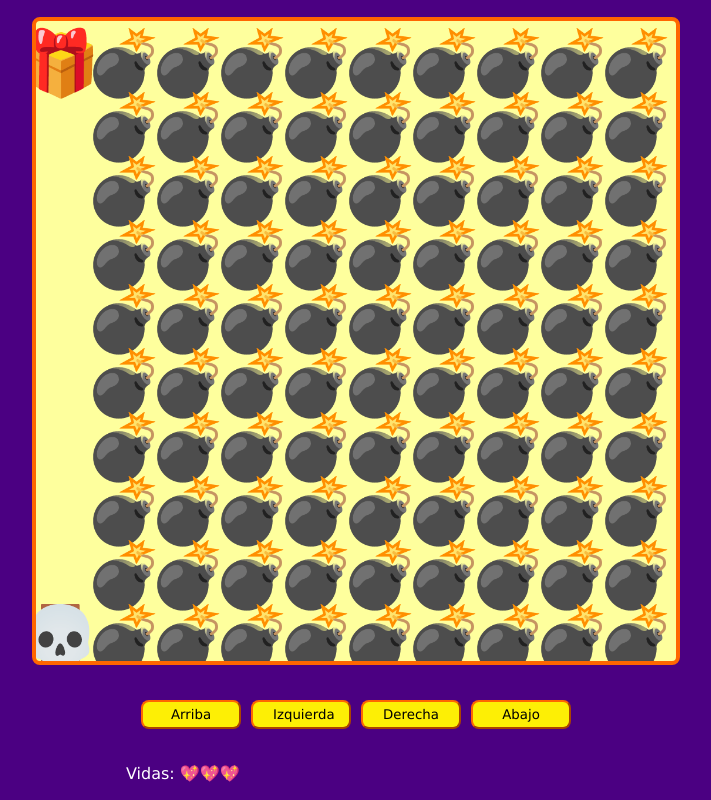
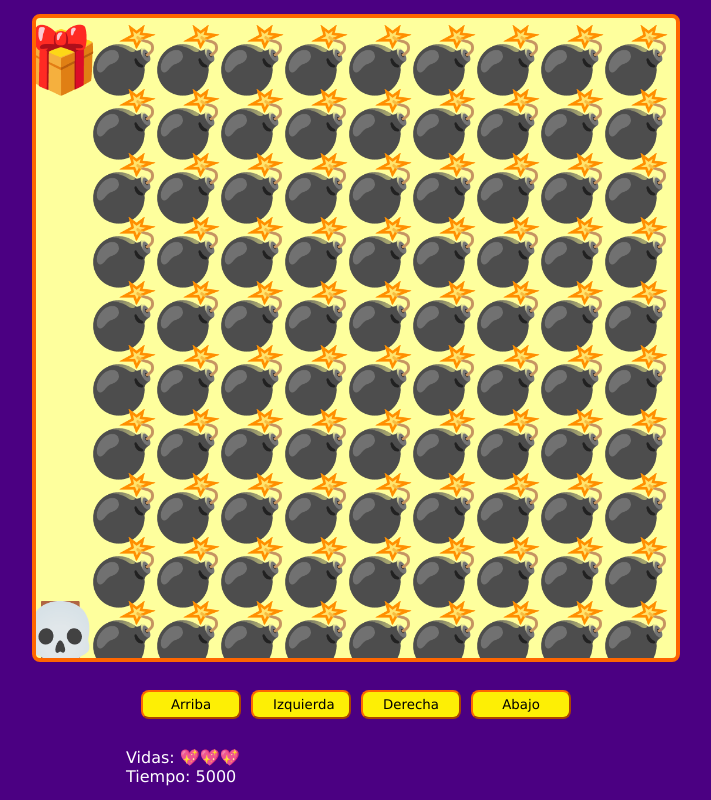
Before and after one commit to Luindex/Boomberman, a plain HTML site: page index.html in a window 1280 px wide. Shown: the whole page, without its empty margins (284-995 px from the left). Drawn offline with Linux system fonts and the light colour scheme.

Commit message:
Agrege el tiempo del jugador en partida

```diff
--- a/index.html
+++ b/index.html
@@ -19,6 +19,7 @@
       </div>
       <div class="messages">
         <p>Vidas: <span id="lives"></p>
+        <p>Tiempo: <span id="time"></span></p>
       </div>
     </div>
     <script src="./src/maps.js"></script>
--- a/src/game.js
+++ b/src/game.js
@@ -5,11 +5,17 @@ const btnLeft = document.querySelector("#left")
 const btnRight = document.querySelector("#right")
 const btnDown = document.querySelector("#down")
 const spanLives = document.querySelector("#lives")
+const spanTime = document.querySelector("#time")
 
 let canvasSize //Es variable el tama;a del cambas
 let elementsSize // Es variable el tama;no del elemento
 let level = 0 //indicamos que va a empezar en el nivel 0
 let lives = 3 // Le vamos a dar 3 vidas siempre para que inicie
+
+//Variables del Tiempo del jugador
+let timePlayer
+let timeInterval
+let timeStar
 
 const playerPosition = {
   //Creamos la posicion del jugador
@@ -54,6 +60,11 @@ function startGame() {
     gameWin() // llamamos la funcion gameWin()
     return
   }
+
+  if (!timeStar) {
+    timeStar = Date.now()
+    timeInterval = setInterval(showTime, 100) // llamamos a la Funcion cada 0.1 segundos
+  }
   const mapRows = map.trim().split("\n") //usamos .trim para limpiarlo y con .split le quitamos los saltos de linea
   const mapRowCols = mapRows.map((row) => row.trim().split(""))
   console.log({ map, mapRows, mapRowCols })
@@ -61,8 +72,8 @@ function startGame() {
   showLives()
 
   enemyPosition = []
+  game.clearRect(0, 0, canvasSize, canvasSize)
 
-  game.clearRect(0, 0, canvasSize, canvasSize)
   mapRowCols.forEach((row, rowI) => {
     row.forEach((col, colI) => {
       const emoji = emojis[col]
@@ -95,40 +106,6 @@ function startGame() {
   movePlayer() // hay que llamar la funcion de movimiento
 }
 
-function levelWin() {
-  //Funcion para incrementar niveles
-  console.log("Subiste de nivel")
-  level++ //Aumentamos el nivel
-  startGame() // llamamos a la funcion stargame por que alla estan los niveles
-}
-
-function levelFail() {
-  // Creamos la funcion la funcion para cuando chocamos
-  lives-- // si chocamos las vidas van a disminuir
-
-  if (lives <= 0) {
-    // si nos quedamos sin vidas
-    level = 0 // volvemos al nivel 1
-    lives = 3 // y volvemos a tener 3 vidas
-  }
-  playerPosition.x = undefined
-  playerPosition.y = undefined
-  startGame() // llamamos a stargame
-}
-
-function gameWin() {
-  //Creamos la funcion para acabar el juego
-  console.log("Ganaste el juego")
-}
-
-function showLives() {
-  const heartsArray = Array(lives).fill(emojis["HEART"]) // creamos un array [❤,❤,❤]
-  console.log(heartsArray)
-
-  spanLives.innerHTML = "" //Limpiamos las vidas antes de hacer el append
-  heartsArray.forEach((heart) => spanLives.append(heart)) // por cada vida
-}
-
 function movePlayer() {
   const gitfColisionX = playerPosition.x.toFixed(3) == giftPosition.x.toFixed(3) //toFixed es para formatear el numero y darle que tantos deciamles queremos
   const gitfColisionY = playerPosition.y.toFixed(3) == giftPosition.y.toFixed(3)
@@ -153,6 +130,47 @@ function movePlayer() {
   game.fillText(emojis["PLAYER"], playerPosition.x, playerPosition.y) // le inertamos el emoji a la posicion en X & Y
 }
 
+function levelWin() {
+  //Funcion para incrementar niveles
+  console.log("Subiste de nivel")
+  level++ //Aumentamos el nivel
+  startGame() // llamamos a la funcion stargame por que alla estan los niveles
+}
+
+function levelFail() {
+  // Creamos la funcion la funcion para cuando chocamos
+  lives-- // si chocamos las vidas van a disminuir
+
+  if (lives <= 0) {
+    // si nos quedamos sin vidas
+    level = 0 // volvemos al nivel 1
+    lives = 3 // y volvemos a tener 3 vidas
+    timeStar = undefined
+  }
+  playerPosition.x = undefined
+  playerPosition.y = undefined
+  startGame() // llamamos a stargame
+}
+
+function gameWin() {
+  //Creamos la funcion para acabar el juego
+  console.log("Ganaste el juego")
+  clearInterval(timeInterval)
+}
+
+function showLives() {
+  const heartsArray = Array(lives).fill(emojis["HEART"]) // creamos un array [❤,❤,❤]
+  console.log(heartsArray)
+
+  spanLives.innerHTML = "" //Limpiamos las vidas antes de hacer el append
+  heartsArray.forEach((heart) => spanLives.append(heart)) // por cada vida
+}
+
+function showTime() {
+  // Creamos la funcion para el tiempo
+  spanTime.innerHTML = Date.now() - timeStar // Date.now es el tiempo que llevamos menos el tiempo que esta transcurriendo
+}
+
 window.addEventListener("keydown", moveByKeys)
 //Escuchar Movimientos
 btnUp.addEventListener("click", moveUp)
@@ -160,6 +178,7 @@ btnLeft.addEventListener("click", moveLeft)
 btnRight.addEventListener("click", moveRight)
 btnDown.addEventListener("click", moveDown)
 //Funcion para mover dependiendo de la letra seleccionada
+
 function moveByKeys(event) {
   if (event.key === "ArrowUp") moveUp() //escuchamos el evento de subir
   else if (event.key === "ArrowLeft") moveLeft() //izquierda
```
